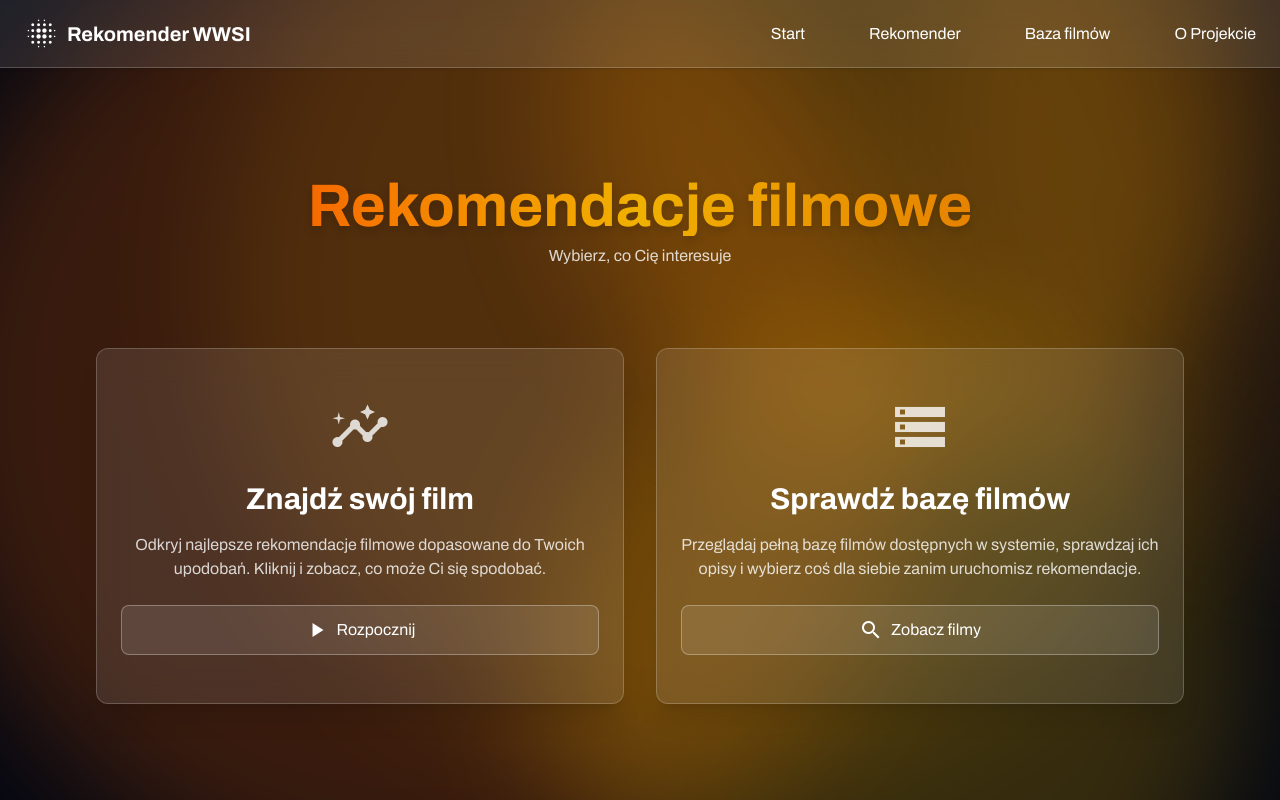
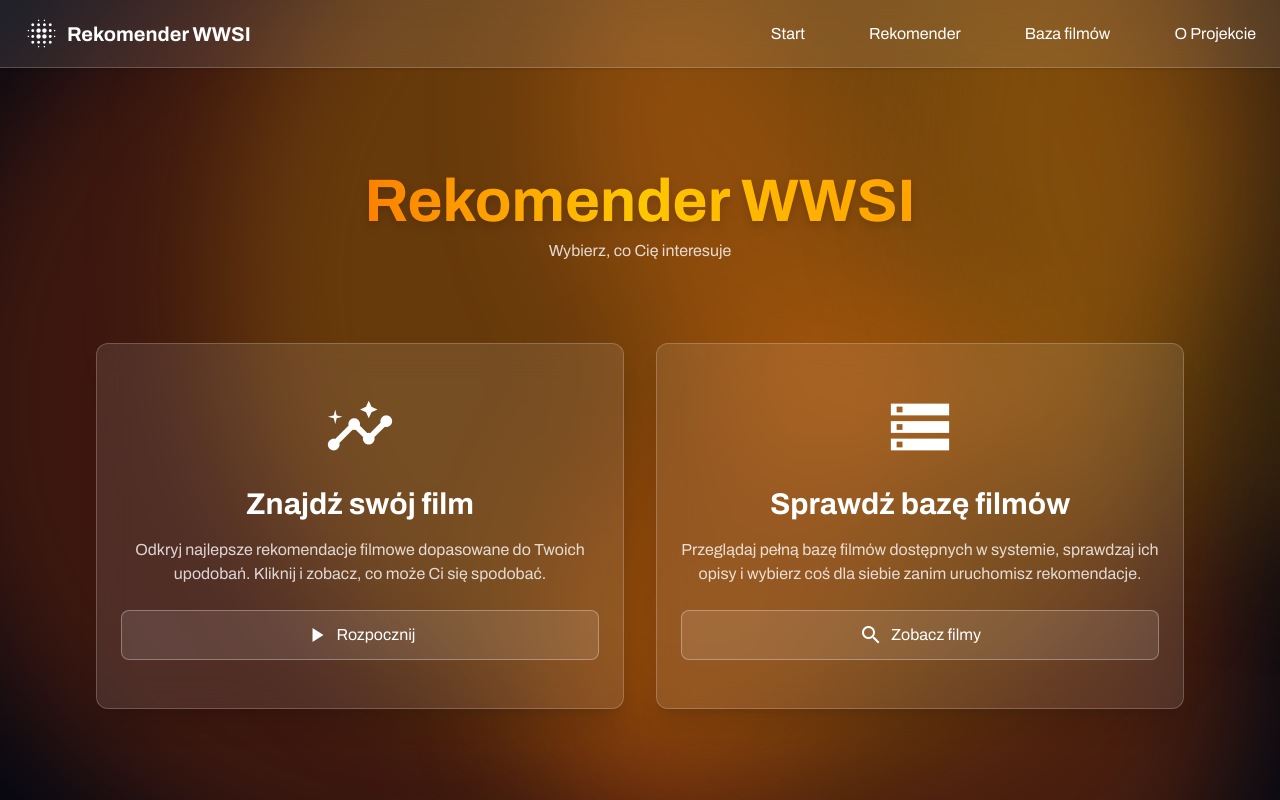
Before and after one commit to Swierszczykowaty/recommender-web, a Next.js app: page / in a window 1280 px wide. Built offline with nearby package versions, Linux system fonts and the light colour scheme.

Commit message:
[ADD] - Background animation + colors

```diff
--- a/src/app/about/page.tsx
+++ b/src/app/about/page.tsx
@@ -17,7 +17,9 @@ export default function AboutPage() {
           animate={{ opacity: 1, y: 0 }}
           transition={{ duration: 0.6, ease: "easeOut" }}
           >
-          <Title subtitle="">O Projekcie</Title>
+          <Title subtitle="Dowiedz się więcej" gradientFrom="from-teal-500" gradientVia="via-green-400" gradientTo="to-green-500">
+            O Projekcie
+          </Title>
         </motion.div>
 
         <motion.div
--- a/src/app/globals.css
+++ b/src/app/globals.css
@@ -7,8 +7,7 @@
   --font-mono: 'Fira Code', monospace;
 }
 
-.material-icons.md-48 { font-size: 48px; }
-.material-icons.md-60 { font-size: 60px; } /* Przykładowy rozmiar dla text-6xl */
+.material-icons.md-60 { font-size: 70px; }
 
 @media (prefers-color-scheme: dark) {
   :root {
@@ -30,3 +29,31 @@ body {
 html {
   scroll-behavior: smooth;
 }
+
+/* hero */
+.animated-gradient-text {
+  background-image: linear-gradient(
+    to top right,
+    #fff,
+    #fff,
+    #61a35b
+    );
+  background-size: 400% auto;
+    transition: background-position 0.5s ease-in-out;
+}
+.animated-gradient-text2 {
+  background-image: linear-gradient(
+    to top right,
+    #fff,
+    #fff,
+    #ed92ff
+    );
+  background-size: 400% auto;
+    transition: background-position 0.5s ease-in-out;
+}
+.group:hover .animated-gradient-text {
+  background-position: 100% 0;
+}
+.group:hover .animated-gradient-text2 {
+  background-position: 100% 0;
+}
--- a/src/app/movies/MoviesPage.tsx
+++ b/src/app/movies/MoviesPage.tsx
@@ -67,7 +67,9 @@ const filtered = filterMovies(moviesData, query);
     <section className="relative min-h-screen flex items-center justify-center overflow-hidden px-4 md:px-8 pt-32">
       <Container>
         <div className="relative flex flex-col items-center z-10 w-full mx-auto mb-10">
-          <Title subtitle='Poznaj filmy, które musisz zobaczyć.'>Baza filmów</Title>
+        <Title subtitle="Zanurz się w świecie filmów" gradientFrom="from-cyan-300" gradientTo="to-indigo-600">
+            Baza filmów
+          </Title>
           <div className="mt-8 w-full max-w-2xl">
             <SearchBar onSearch={handleSearch} />
           </div>
--- a/src/app/recommender/page.tsx
+++ b/src/app/recommender/page.tsx
@@ -68,7 +68,7 @@ useEffect(() => {
     <section className="relative min-h-screen flex justify-center overflow-hidden px-4 md:px-8 pt-32">
       <Container>
         <div className="flex flex-col items-center w-full mx-auto mb-20">
-          <Title subtitle='Wybierz film, a my znajdziemy podobne!'>
+          <Title subtitle='Wybierz film, a my znajdziemy podobne'gradientFrom="from-indigo-500" gradientVia="via-fuchsia-400" gradientTo="to-purple-500">
             Generowanie Rekomendacji
           </Title>
           <div className="mt-8 w-full max-w-2xl">
--- a/src/components/Background.tsx
+++ b/src/components/Background.tsx
@@ -1,34 +1,130 @@
 'use client';
-import React from 'react';
+
+import React, { useMemo } from 'react'; // Krok 1: Import useMemo
 import { motion } from 'framer-motion';
+import { usePathname } from 'next/navigation';
 
 export default function AnimatedBackground() {
+  const pathname = usePathname();
+
+const colorConfig = {
+  // strona główna  – przygaszony pomarańcz
+  default: [
+    'rgba(194, 65, 12, 0.3)',   // orange-700
+    'rgba(234, 88, 12, 0.3)',   // orange-600
+    'rgba(249, 115, 22, 0.3)',  // orange-500
+    'rgba(202, 138, 4, 0.3)',   // amber-700
+    'rgba(161, 98, 7, 0.3)',    // amber-800
+  ],
+
+  // /movies  – chłodniejsze, ciemne niebiesko-cyjanowe
+  '/movies': [
+    'rgba(30, 58, 138, 0.3)',   // indigo-900
+    'rgba(29, 78, 216, 0.3)',   // blue-700
+    'rgba(37, 99, 235, 0.2)',   // blue-600
+    'rgba(6, 95, 212, 0.3)',    // blue-600 variant
+    'rgba(12, 74, 110, 0.3)',   // cyan-800
+  ],
+
+  // /recommender – głęboki fiolet z domieszką magenty
+'/recommender': [
+  'rgba(88, 28, 135, 0.4)',   // głęboki fiolet (purple-900)
+  'rgba(147, 51, 234, 0.3)',  // klasyczny fiolet (purple-600)
+  'rgba(236, 72, 153, 0.2)',  // pink-500 z niższą alfą
+  'rgba(244, 114, 182, 0.2)', // pink-300, bardzo subtelny
+  'rgba(109, 40, 217, 0.3)',  // purple-700
+],
+
+  // /about – stonowana zieleń / teal
+  '/about': [
+    'rgba(22, 163, 74, 0.3)',   // green-700
+    'rgba(5, 150, 105, 0.3)',   // emerald-700
+    'rgba(34, 197, 94, 0.3)',   // green-500
+    'rgba(3, 84, 63, 0.3)',     // teal-900
+    'rgba(20, 184, 166, 0.2)',  // teal-500
+  ],
+} as const;
+
+const colors = useMemo(() => {
+  const basePath = '/' + pathname.split('/')[1];
+  type PathKey = keyof typeof colorConfig;
+  return (basePath in colorConfig
+    ? [...colorConfig[basePath as PathKey]]
+    : [...colorConfig.default]);
+}, [pathname]);
+
+
+  const commonClasses = 'absolute rounded-full blur-3xl';
+
   return (
     <>
       <motion.div
-        className="absolute top-0 left-[-10%] w-[1000px] h-[1000px] bg-orange-500/70 rounded-full blur-3xl opacity-30"
-        animate={{ y: [0, -100, 0], x: [0, 50, 0] }}
-        transition={{ duration: 10, repeat: Infinity, ease: 'easeInOut' }}
+        className={`${commonClasses} top-0 left-[-10%] w-[1000px] h-[1000px]`}
+        animate={{
+          y: [0, -100, 0],
+          x: [0, 50, 0],
+          backgroundColor: colors[0],
+        }}
+        // Krok 3: Zdefiniowanie osobnych przejść dla każdej właściwości
+        transition={{
+          // Jednorazowa, płynna animacja dla zmiany koloru
+          backgroundColor: { duration: 0.5, ease: 'easeInOut' },
+          // Nieskończona pętla tylko dla ruchu
+          x: { duration: 10, repeat: Infinity, ease: 'easeInOut' },
+          y: { duration: 10, repeat: Infinity, ease: 'easeInOut' },
+        }}
       />
       <motion.div
-        className="absolute top-[30%] right-0 w-[700px] h-[700px] bg-yellow-500/70 rounded-full blur-3xl opacity-30"
-        animate={{ y: [0, 100, 0], x: [0, -50, 0] }}
-        transition={{ duration: 8, repeat: Infinity, ease: 'easeInOut' }}
+        className={`${commonClasses} top-[30%] right-0 w-[700px] h-[700px]`}
+        animate={{
+          y: [0, 100, 0],
+          x: [0, -50, 0],
+          backgroundColor: colors[1],
+        }}
+        transition={{
+          backgroundColor: { duration: 0.8, ease: 'easeInOut' },
+          x: { duration: 8, repeat: Infinity, ease: 'easeInOut' },
+          y: { duration: 8, repeat: Infinity, ease: 'easeInOut' },
+        }}
       />
       <motion.div
-        className="absolute bottom-60 left-[40%] w-[700px] h-[700px] bg-amber-500/70 rounded-full blur-3xl opacity-30"
-        animate={{ y: [0, -100, 0], x: [0, 50, 0] }}
-        transition={{ duration: 12, repeat: Infinity, ease: 'easeInOut' }}
+        className={`${commonClasses} bottom-60 left-[40%] w-[700px] h-[700px]`}
+        animate={{
+          y: [0, -100, 0],
+          x: [0, 50, 0],
+          backgroundColor: colors[2],
+        }}
+        transition={{
+          backgroundColor: { duration: 0.8, ease: 'easeInOut' },
+          x: { duration: 12, repeat: Infinity, ease: 'easeInOut' },
+          y: { duration: 12, repeat: Infinity, ease: 'easeInOut' },
+        }}
       />
       <motion.div
-        className="absolute bottom-[-20%] left-[10%] w-[1000px] h-[1000px] bg-amber-400/40 rounded-full blur-3xl opacity-30"
-        animate={{ y: [0, -200, 0], x: [0, 100, 0] }}
-        transition={{ duration: 14, repeat: Infinity, ease: 'easeInOut' }}
+        className={`${commonClasses} bottom-[-20%] left-[10%] w-[1000px] h-[1000px]`}
+        animate={{
+          y: [0, -200, 0],
+          x: [0, 100, 0],
+          backgroundColor: colors[3],
+        }}
+        transition={{
+          backgroundColor: { duration: 0.8, ease: 'easeInOut' },
+          x: { duration: 14, repeat: Infinity, ease: 'easeInOut' },
+          y: { duration: 14, repeat: Infinity, ease: 'easeInOut' },
+        }}
       />
       <motion.div
-        className="absolute top-[-20%] left-[80%] w-[800px] h-[800px] bg-orange-400/40 rounded-full blur-3xl opacity-30"
-        animate={{ y: [0, -100, 0], x: [0, -100, 0] }}
-        transition={{ duration: 10, repeat: Infinity, ease: 'easeInOut' }}
+        className={`${commonClasses} top-[-20%] left-[80%] w-[800px] h-[800px]`}
+        animate={{
+          y: [0, -100, 0],
+          x: [0, -100, 0],
+          backgroundColor: colors[4],
+        }}
+        transition={{
+          backgroundColor: { duration: 0.8, ease: 'easeInOut' },
+          x: { duration: 10, repeat: Infinity, ease: 'easeInOut' },
+          y: { duration: 10, repeat: Infinity, ease: 'easeInOut' },
+        }}
       />
     </>
   );
--- a/src/components/Hero.tsx
+++ b/src/components/Hero.tsx
@@ -16,15 +16,17 @@ export default function Hero() {
             className="relative z-10 w-full max-w-4xl text-center my-20"
             initial={{ opacity: 0, y: -20 }}
             animate={{ opacity: 1, y: 0 }}
-            transition={{ duration: 0.6, ease: 'easeOut' }}
+            transition={{ duration: 0.7, ease: 'easeOut' }}
           >
-            <Title subtitle="Wybierz, co Cię interesuje">Rekomendacje filmowe</Title>
+            <Title subtitle="Wybierz, co Cię interesuje" gradientFrom="from-orange-600" gradientVia="via-yellow-400" gradientTo="to-orange-400">
+              Rekomender WWSI
+            </Title>
           </motion.div>
 
           <motion.div
             initial={{ opacity: 0, y: 50 }}
             animate={{ opacity: 1, y: 0 }}
-            transition={{ duration: 0.6, ease: 'easeOut' }}
+            transition={{ duration: 0.7, ease: 'easeOut' }}
             className="relative z-10 flex flex-col md:flex-row items-stretch justify-center gap-6 md:gap-8 w-full max-w-6xl"
           >
             {/* Box 1 */}
@@ -33,8 +35,12 @@ export default function Hero() {
               className="group flex-1 min-h-[300px] flex flex-col justify-between bg-white/10 backdrop-blur-lg border border-white/20 rounded-xl px-6 py-12 text-center shadow-xl transition hover:bg-white/20"
             >
               <div>
-                <span className="material-icons text-6xl md-60 text-white/80 mb-6">insights</span>
-                <h1 className="text-3xl font-bold text-white mb-4">Znajdź swój film</h1>
+                <span className="material-icons text-6xl md-60 mb-6 bg-clip-text text-transparent transition-transform ease-in-out animated-gradient-text2">
+                  insights
+                </span>
+                <h1 className="text-3xl font-bold mb-4 bg-clip-text text-transparent transition-transform duration-300 ease-in-out animated-gradient-text2">
+                  Znajdź swój film
+                </h1>
                 <p className="text-white/80 text-base mb-6">
                   Odkryj najlepsze rekomendacje filmowe dopasowane do Twoich upodobań. Kliknij i zobacz, co może Ci się spodobać.
                 </p>
@@ -51,8 +57,10 @@ export default function Hero() {
               className="group flex-1 min-h-[300px] flex flex-col justify-between bg-white/10 backdrop-blur-lg border border-white/20 rounded-xl px-6 py-12 text-center shadow-xl transition hover:bg-white/20"
             >
               <div>
-                <span className="material-icons text-6xl md-60 text-white/80 mb-6">storage</span>
-                <h1 className="text-3xl font-bold text-white mb-4">Sprawdź bazę filmów</h1>
+                <span className="material-icons text-6xl md-60 mb-6 bg-clip-text text-transparent transition-transform ease-in-out animated-gradient-text">
+                storage
+                </span>
+                <h1 className="text-3xl font-bold mb-4 bg-clip-text text-transparent transition-transform duration-300 ease-in-out animated-gradient-text">Sprawdź bazę filmów</h1>
                 <p className="text-white/80 text-base mb-6">
                   Przeglądaj pełną bazę filmów dostępnych w systemie, sprawdzaj ich opisy i wybierz coś dla siebie zanim uruchomisz rekomendacje.
                 </p>
--- a/src/components/Title.tsx
+++ b/src/components/Title.tsx
@@ -4,16 +4,29 @@ import React from 'react';
 type TitleProps = {
   children: React.ReactNode;
   subtitle?: string;
+  gradientFrom?: string;
+  gradientVia?: string;
+  gradientTo?: string;
+  subtitleColor?: string;
 };
 
-export default function Title({ children, subtitle }: TitleProps) {
+export default function Title({
+  children,
+  subtitle,
+  gradientFrom = 'from-orange-600',
+  gradientVia,
+  gradientTo = 'to-amber-600',
+  subtitleColor = 'text-white/80',
+}: TitleProps) {
   return (
     <div className="relative z-10 w-full max-w-4xl text-center">
-      <h2 className="text-4xl md:text-6xl font-extrabold text-transparent bg-clip-text bg-gradient-to-r from-orange-600 via-yellow-500 to-amber-600 drop-shadow-lg">
+      <h2
+className={`text-4xl md:text-6xl font-extrabold text-transparent bg-clip-text bg-gradient-to-r ${gradientFrom} ${gradientVia ? gradientVia : ''} ${gradientTo} drop-shadow-lg`}
+      >
         {children}
       </h2>
       {subtitle && (
-        <p className="mt-2 text-md text-white/80">{subtitle}</p>
+        <p className={`mt-2 text-md ${subtitleColor}`}>{subtitle}</p>
       )}
     </div>
   );
```
Also changed, not shown: src/components/SmallMovieCard.tsx (+3 -10 lines).
